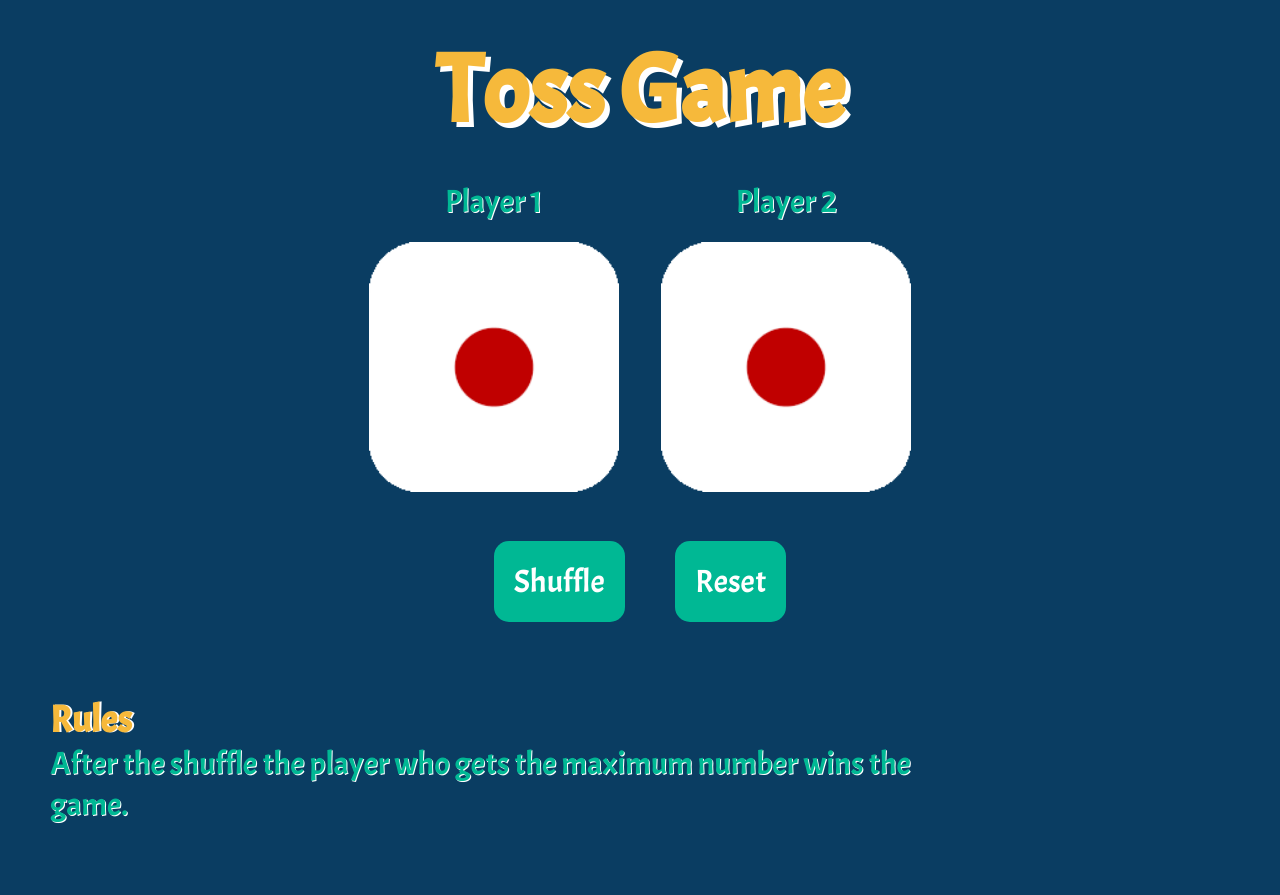
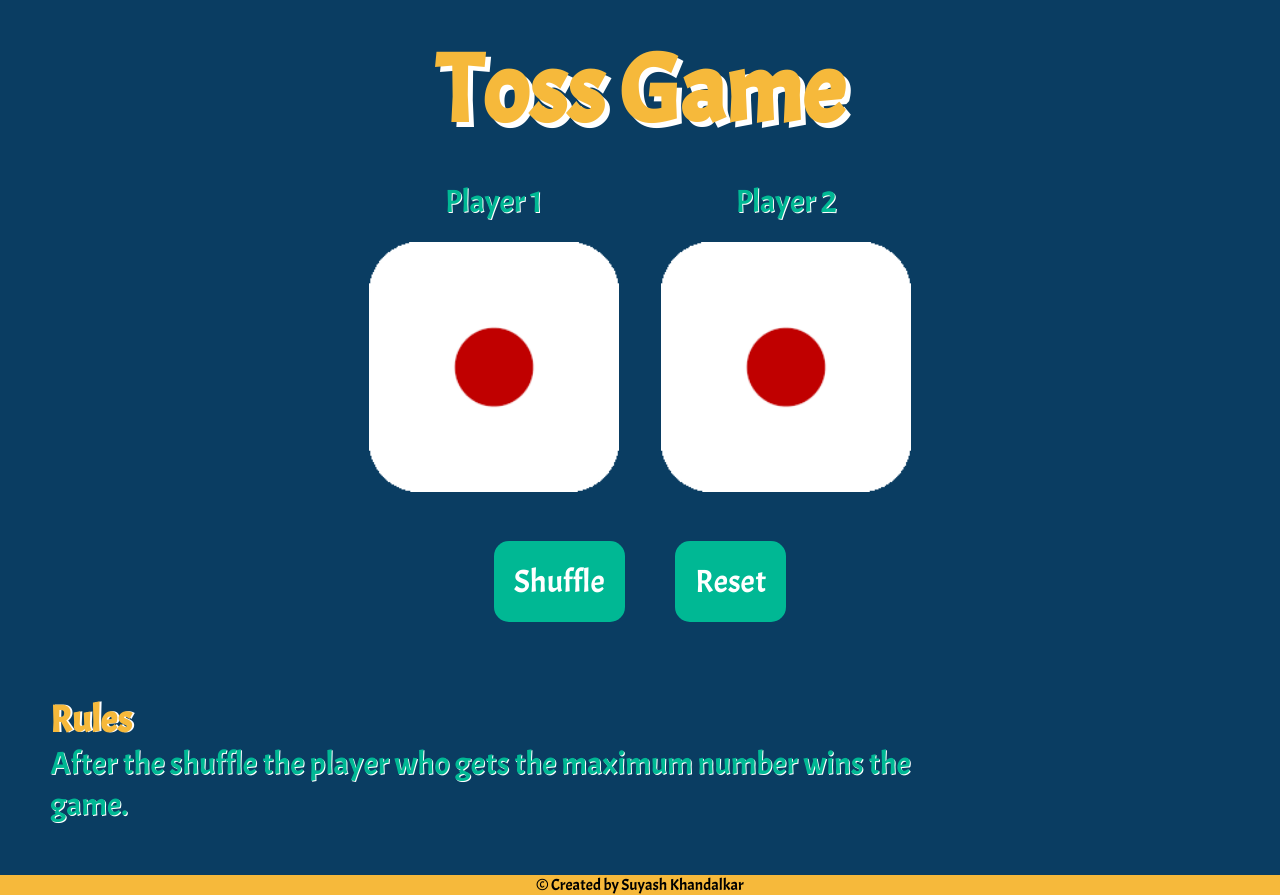
Before and after one commit to Suyash1602/Toss-Game, a plain HTML site: page index.html in a window 1280 px wide. Drawn offline with Linux system fonts and the light colour scheme.

Commit message:
Added footer

```diff
--- a/index.html
+++ b/index.html
@@ -33,6 +33,13 @@
         <p>After the shuffle the player who gets the maximum number wins the game.</p>
     </div>
 
+    <!-- footer starts here  -->
+
+    <footer> &copy; Created by Suyash Khandalkar</footer>
+
+    <!-- footer ends here -->
+
+
     <script src="app.js"></script>
 </body>
 
--- a/style.css
+++ b/style.css
@@ -57,3 +57,8 @@ img{
     margin: 10px;
     padding: 10px;
 }
+
+footer{
+    text-align: center;
+    background: #f6b93b;
+}
```
